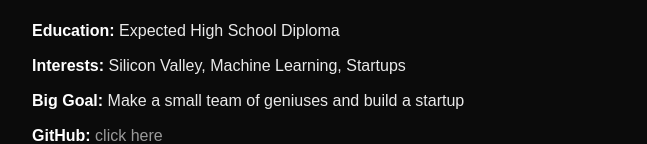
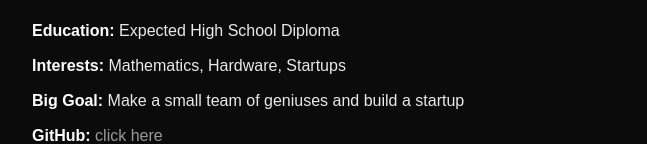
Before and after one commit to mfinikov/mfinikov.github.io, a plain HTML site: page index.html in a window 1280 px wide. Shown: the part 142-286 px from the top of the page, without its empty margins (248-895 px from the left). Drawn offline with Linux system fonts and the light colour scheme.

Commit message:
Update index.html

```diff
--- a/index.html
+++ b/index.html
@@ -75,7 +75,7 @@
     <p class="quote">“Discipline is doing what you hate to do, but doing it like you love it.” — Mike Tyson</p>
 
     <p><span class="label">Education:</span> Expected High School Diploma</p>
-    <p><span class="label">Interests:</span> Silicon Valley, Machine Learning, Startups</p>
+    <p><span class="label">Interests:</span> Mathematics, Hardware, Startups</p>
     <p><span class="label">Big Goal:</span> Make a small team of geniuses and build a startup</p>
 
     <p><span class="label">GitHub:</span> <a class="muted" target="_blank" href="https://github.com/mfinikov">click here</a></p>
```
